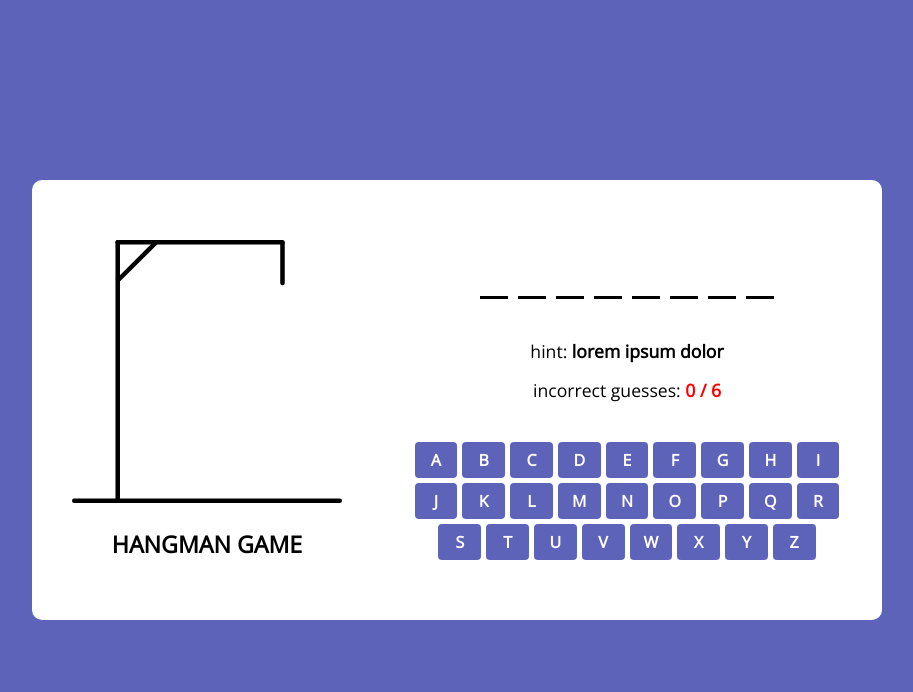
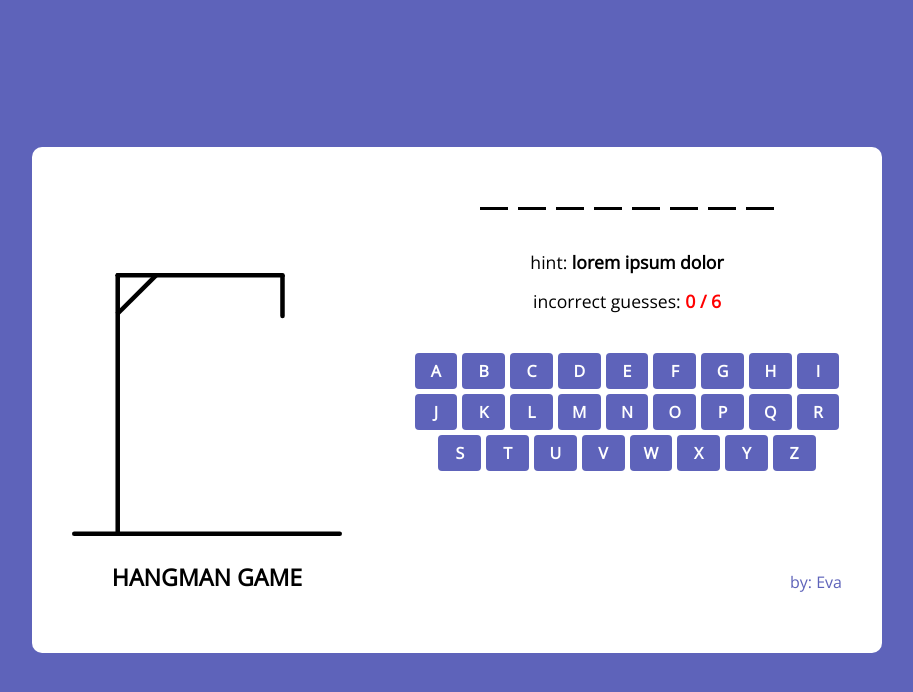
Before and after one commit to evanisecs/jogo-da-forca, a plain HTML site: page index.html in a window 1280 px wide. Shown: the whole page, without its empty margins (183-1096 px from the left). Drawn offline with nearby package versions, Linux system fonts and the light colour scheme.

Commit message:
FEATURE - assinatura

```diff
--- a/asset/css/style.css
+++ b/asset/css/style.css
@@ -179,3 +179,19 @@ body{
         display: none;
     }
 }
+
+.signature {
+    width: 100%;
+    float: left;
+    margin-top: 100px;
+    text-align: right;
+}
+
+.signature a{
+    color: #5e63ba;
+    text-decoration: none
+}
+
+.signature a:hover{
+    color: #000
+}
--- a/index.html
+++ b/index.html
@@ -33,7 +33,12 @@
                 <b>0 / 6</b>
             </h4>
             <div class="keyboard"></div>
+
+        <div class="signature">
+            <a href="https://evanisecs.github.io/" target="_blank">by: Eva</a>
+        </div>
         </div>
     </div>
+
 </body>
 </html>
```
